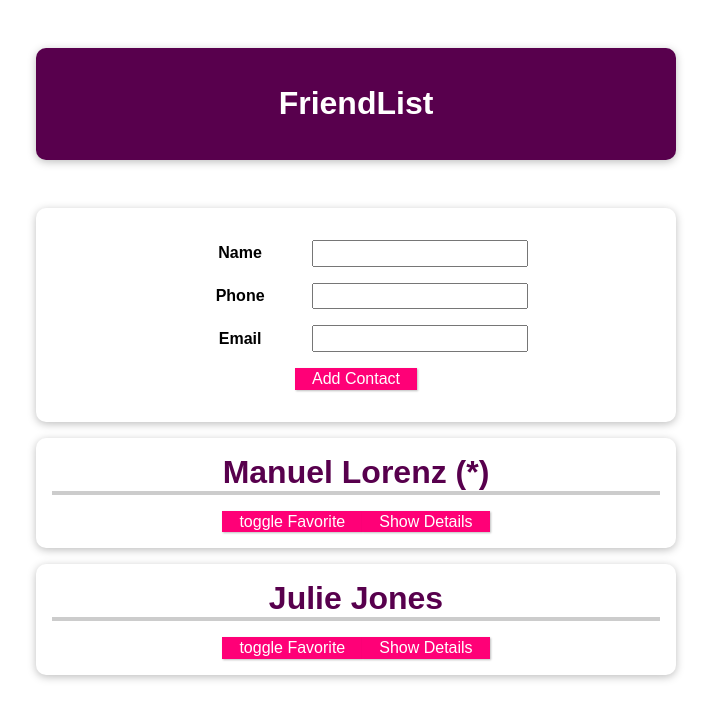
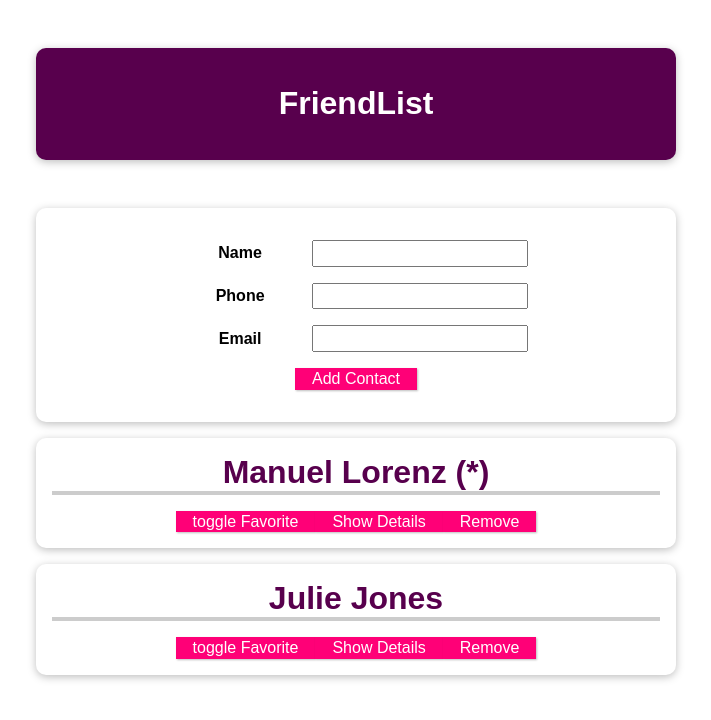
Before and after one commit to parkgeonwoong/vue-tutorial, a Vue app in the folder 5.component/: page / in a window 1280 px wide. Shown: the top 720 px of the page, without its empty margins (284-995 px from the left). Built offline with nearby package versions, Linux system fonts and the light colour scheme.

Commit message:
feat : 삭제 기능 추가

```diff
--- a/5.component/src/App.vue
+++ b/5.component/src/App.vue
@@ -67,6 +67,9 @@ const toggleFavoriteStatus = (friendId) => {
   //   friends.value.forEach((friend) => console.table(friend))
   // );
 };
+const removeFriend = (friendId) => {
+  friends.value = friends.value.filter((friend) => friend.id !== friendId);
+};
 
 const addFriend = (info) => {
   const newFriend = {
@@ -91,6 +94,7 @@ const addFriend = (info) => {
         :key="friend.id"
         :friend="friend"
         @toggleFavorite="toggleFavoriteStatus"
+        @removeFriend="removeFriend"
       />
     </ul>
   </section>
--- a/5.component/src/components/FriendContact.vue
+++ b/5.component/src/components/FriendContact.vue
@@ -52,6 +52,10 @@ const emits = defineEmits({
       console.warn('Id is missing');
       return false;
     }
+  },
+  removeFriend: (id) => {
+    if (id) return true;
+    else return false;
   }
 });
 const detailAreaVisible = ref(false);
@@ -73,5 +77,6 @@ const toggleFavorite = () => {
       <li><strong>Phone:</strong> {{ friend.phone }}</li>
       <li><strong>Email:</strong> {{ friend.email }}</li>
     </ul>
+    <button @click="$emit('removeFriend', friend.id)">Remove</button>
   </li>
 </template>
```
